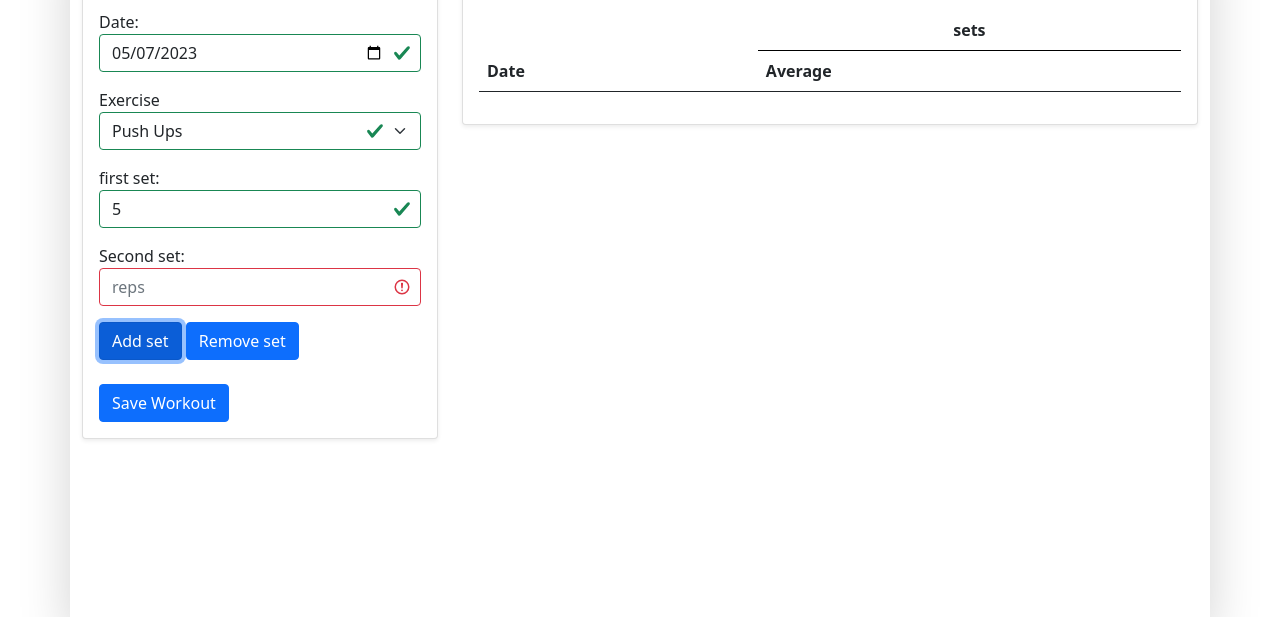
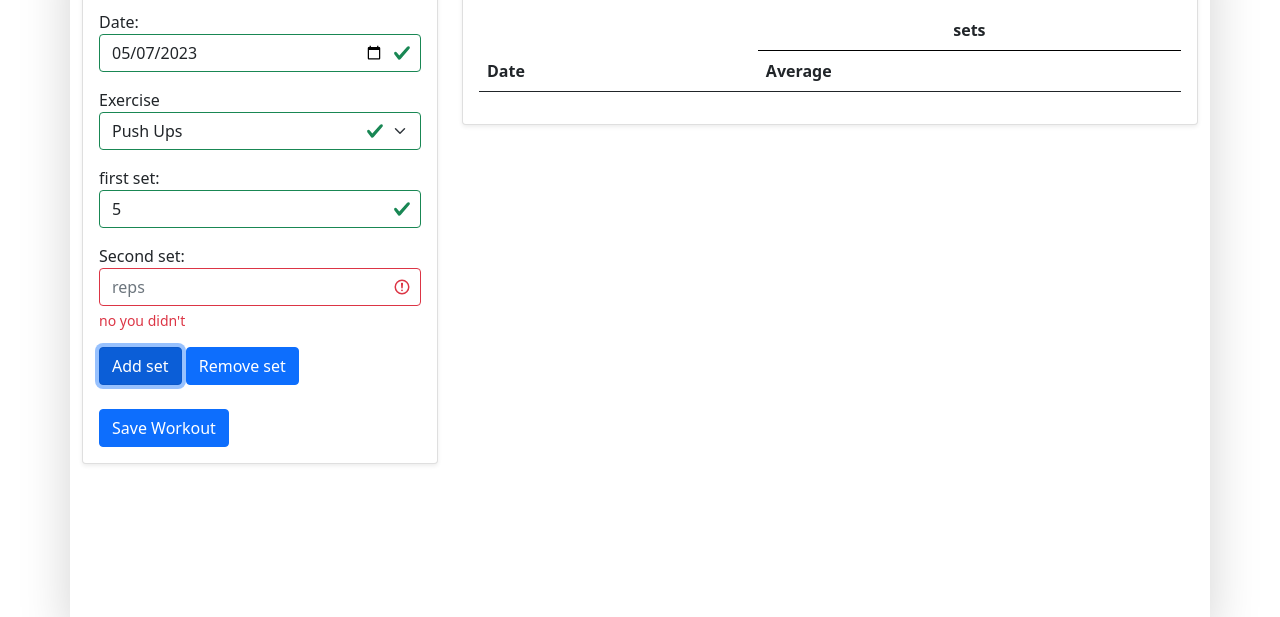
Before and after one commit to cianjohn/exercise_picker, a plain HTML site: page index.html in a window 1280 px wide. Both pictures are taken after typing "5" into the empty fields and a click on the button "Add set". Shown: the part 143-760 px from the top of the page. Drawn offline with nearby package versions, Linux system fonts and the light colour scheme.

Commit message:
added feddback for too many reps

```diff
--- a/index.html
+++ b/index.html
@@ -80,6 +80,9 @@
                         <div id="1input" class="mb-3">
                           <label for="set1">first set:</label><br>
                           <input required min="1" max="100" type="number" id="set1" name="first set" placeholder="reps" class="form-control">
+                          <div class="invalid-feedback">
+                            no you didn't!
+                          </div>
                         </div>
                         <div id="nextinput">
 
--- a/script/formscript.js
+++ b/script/formscript.js
@@ -53,6 +53,7 @@ class formManager {
         let InputHtml = `<div id="${n}input"class="mb-3">
         <label for="set${n}">${this.setNumber[n-1]} set:</label><br>
         <input required min="1" max="100" type="number" id="set${n}" name="${this.setNumber[n-1]} set" placeholder="reps" class="form-control">
+        <div class="invalid-feedback">no you didn't</div>
         </div>
         <div id="nextinput">
         </div>`
```
